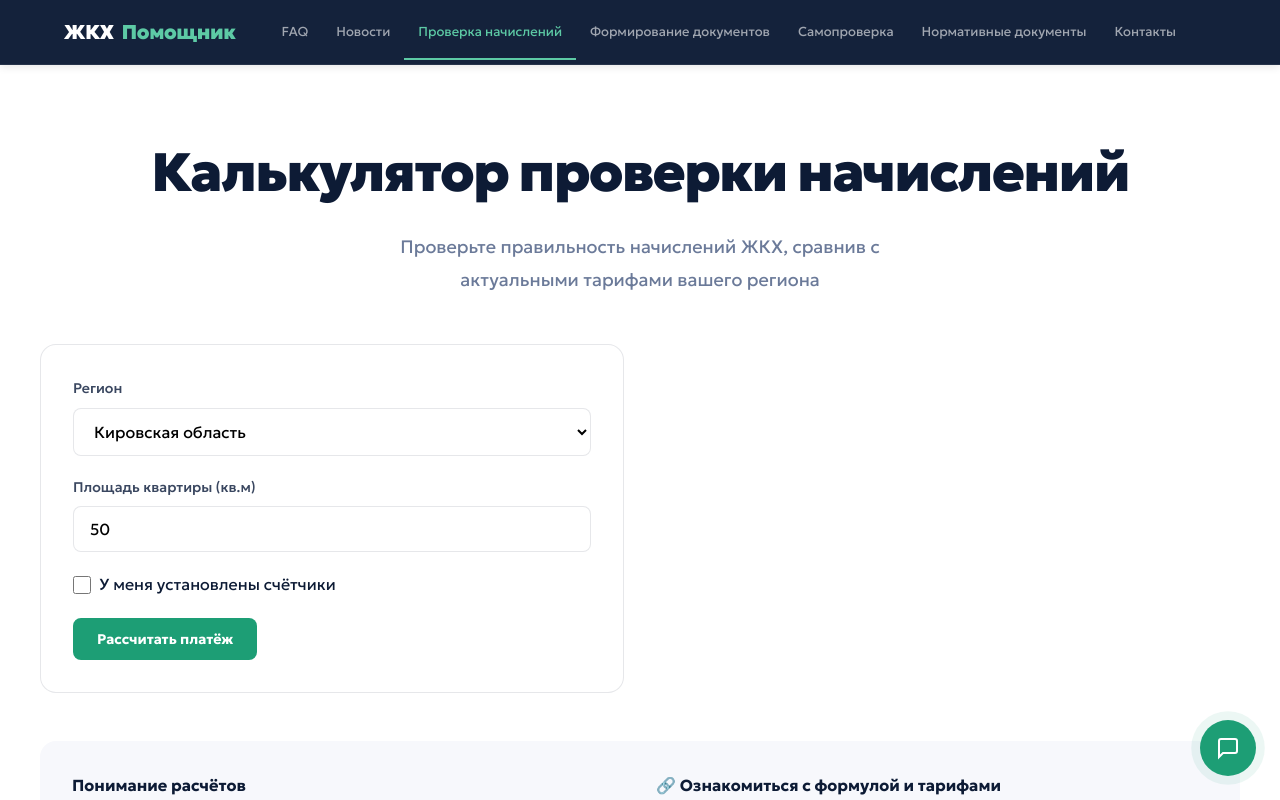
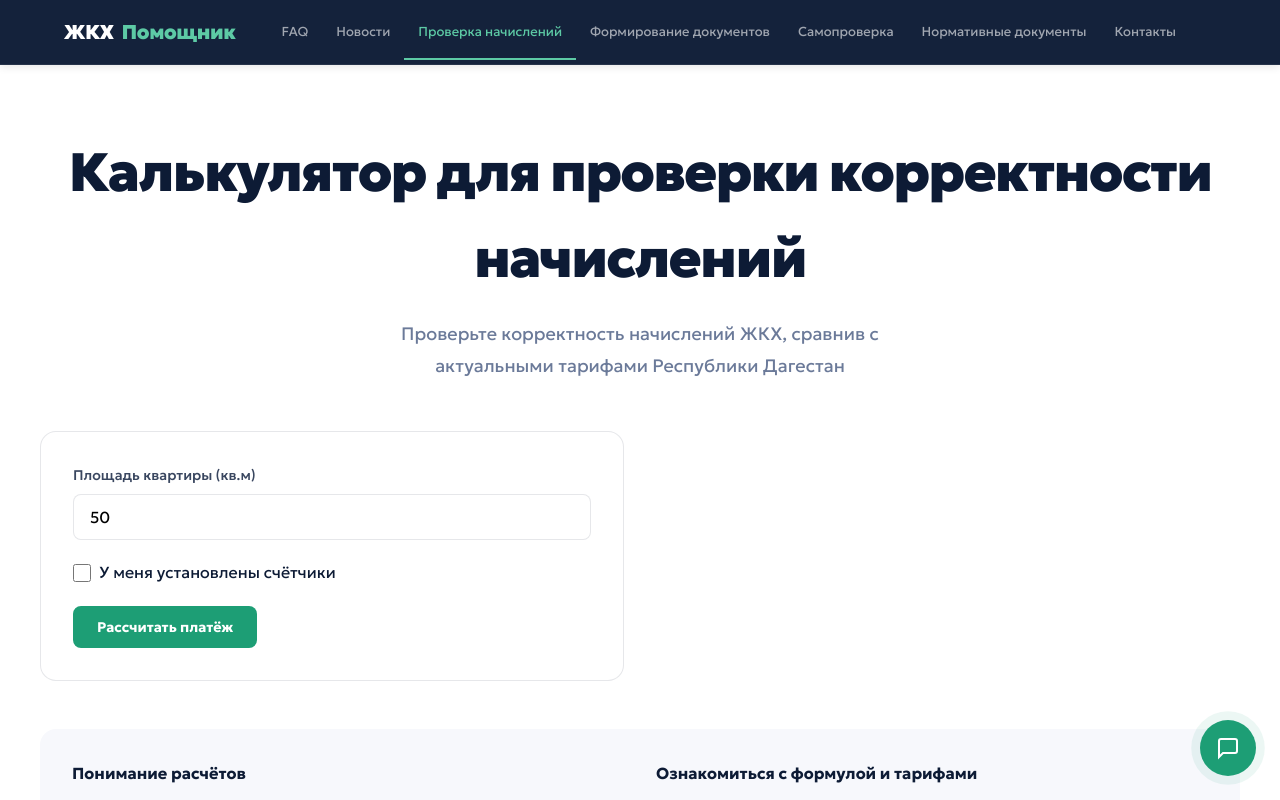
Before and after one commit to satret/zhkh-project, a React (Vite) app in the folder frontend/: page / in a window 1280 px wide. Both pictures are taken after a click on the button "Проверка начислений". Shown: the top 800 px of the page. Built offline with nearby package versions, Linux system fonts and the light colour scheme.

Commit message:
в калькуляторе Киров исправлен на Дагестан

```diff
--- a/frontend/src/pages/Calculator.jsx
+++ b/frontend/src/pages/Calculator.jsx
@@ -2,51 +2,11 @@ import React, { useState } from 'react';
 import '../styles/pages.css';
 
 export default function Calculator() {
-  const [region, setRegion] = useState('kirov');
   const [squareMeters, setSquareMeters] = useState('50');
   const [hasCounters, setHasCounters] = useState(false);
   const [waterUsage, setWaterUsage] = useState('100');
   const [electricityUsage, setElectricityUsage] = useState('200');
   const [result, setResult] = useState(null);
-
-  const regions = {
-    kirov: {
-      name: 'Кировская область',
-      tariffs: {
-        heating: 1850,
-        water: 32.80,
-        hotWater: 142.50,
-        electricity: 6.45,
-        sewage: 32.80,
-        gas: 13.50,
-        maintenance: 380
-      }
-    },
-    moscow: {
-      name: 'Москва',
-      tariffs: {
-        heating: 2700,
-        water: 42.50,
-        hotWater: 175.00,
-        electricity: 7.50,
-        sewage: 42.50,
-        gas: 18.00,
-        maintenance: 450
-      }
-    },
-    spb: {
-      name: 'Санкт-Петербург',
-      tariffs: {
-        heating: 2400,
-        water: 38.00,
-        hotWater: 165.00,
-        electricity: 7.00,
-        sewage: 38.00,
-        gas: 15.00,
-        maintenance: 420
-      }
-    }
-  };
 
   const calculatePayment = (e) => {
     e.preventDefault();
@@ -80,24 +40,12 @@ export default function Calculator() {
     <section className="page-section">
       <div className="section-inner">
         <div className="page-header">
-          <h1>Калькулятор проверки начислений</h1>
-          <p className="page-subtitle">Проверьте правильность начислений ЖКХ, сравнив с актуальными тарифами вашего региона</p>
+          <h1>Калькулятор для проверки корректности начислений</h1>
+          <p className="page-subtitle">Проверьте корректность начислений ЖКХ, сравнив с актуальными тарифами Республики Дагестан</p>
         </div>
 
         <div className="calculator-container">
           <form className="calculator-form" onSubmit={calculatePayment}>
-            <div className="form-group">
-              <label className="form-label">Регион</label>
-              <select
-                className="form-input"
-                value={region}
-                onChange={(e) => setRegion(e.target.value)}
-              >
-                <option value="kirov">Кировская область</option>
-                <option value="moscow">Москва</option>
-                <option value="spb">Санкт-Петербург</option>
-              </select>
-            </div>
 
             <div className="form-group">
               <label className="form-label">Площадь квартиры (кв.м)</label>
@@ -224,27 +172,26 @@ export default function Calculator() {
             <h4>Понимание расчётов</h4>
             <p>Все расчеты выполняются в соответствии с:</p>
             <ul>
-              <li><a href="#" className="link-btn">Постановлением Правительства РФ №354 о правилах содержания имущества →</a></li>
+              <li><a href="https://www.consultant.ru/document/cons_doc_LAW_114247/" className="link-btn">Постановлением Правительства РФ №354 о правилах содержания имущества →</a></li>
               <li><a href="#" className="link-btn">Методикой расчета платы за ЖКУ →</a></li>
-              <li><a href="#" className="link-btn">Жилищным кодексом РФ →</a></li>
+              <li><a href="https://www.consultant.ru/document/cons_doc_LAW_51057/" className="link-btn">Жилищным кодексом РФ →</a></li>
             </ul>
           </div>
 
           <div className="footer-section">
-            <h4>🔗 Ознакомиться с формулой и тарифами</h4>
+            <h4>Ознакомиться с формулой и тарифами</h4>
             <p>Для более подробного разбора ваших конкретных начислений:</p>
             <div className="cta-links">
-              <a href="https://rstkirov.ru/tarify/tarify/" target="_blank" rel="noopener noreferrer" className="btn-secondary">
-                Тарифы Кировской области →
+              <a href="https://info-gkh.ru/regiontariff/dagestan-respublika" target="_blank" rel="noopener noreferrer" className="btn-secondary">
+                Тарифы Республики Дагестан на коммунальные услуги →
               </a>
               <a href="#" className="btn-secondary">
                 Посмотреть формулу расчёта →
               </a>
-              <a href="#" className="btn-secondary">
+              {/* <a href="#" className="btn-secondary">
                 Скачать справку об актуальных тарифах →
-              </a>
+              </a> */}
             </div>
-            <p className="small-text">Со своей подписью вы сможете предъявить эти документы в суде, если потребуется доказать избыточные начисления.</p>
           </div>
         </div>
       </div>
```
